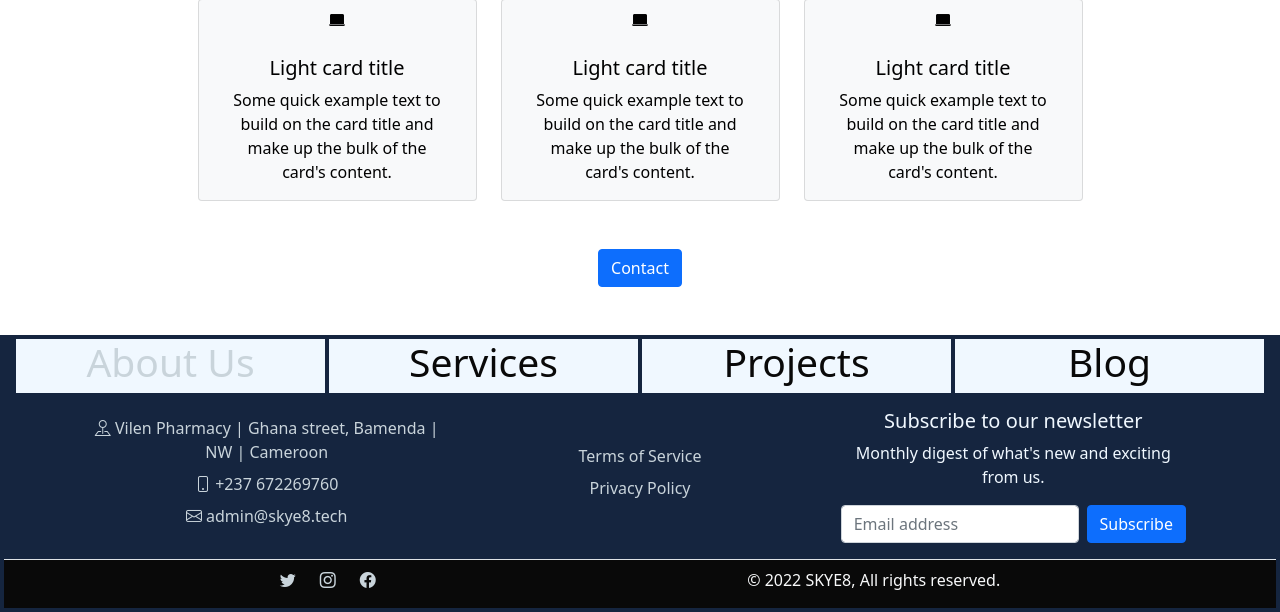
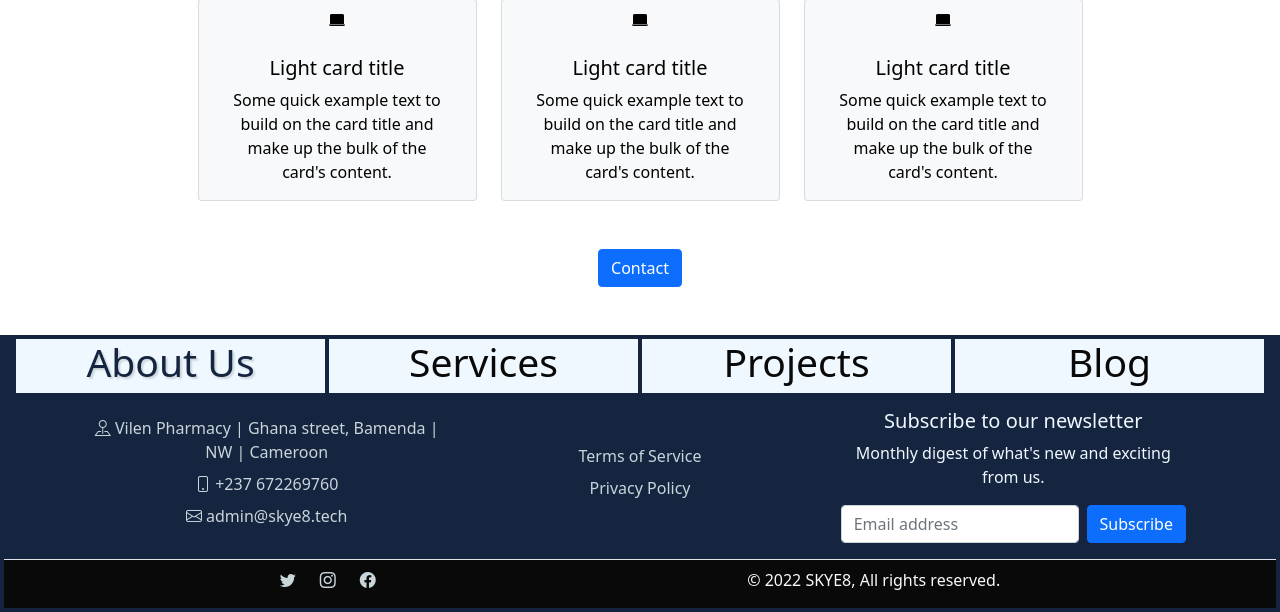
Before and after one commit to skye8-tech/skye8.tech, a PHP site: page /Sections/services.html in a window 1280 px wide, with the pointer over the restyled element. Shown: the part 574-1186 px from the top of the page. Run offline with PHP 8.4, Linux system fonts and the light colour scheme; some libraries are stand-ins or nearby versions.

Commit message:
modified:   src/css/services.css

```diff
--- a/src/css/services.css
+++ b/src/css/services.css
@@ -55,7 +55,8 @@ ul, a {
 }
 
 .footer-sections a:hover{
-    color: #c9d4db;
+    color: #15253f;
+    text-shadow: 2px 2px 2px #c9d4db;
 }
 
 .modal-width {
```
